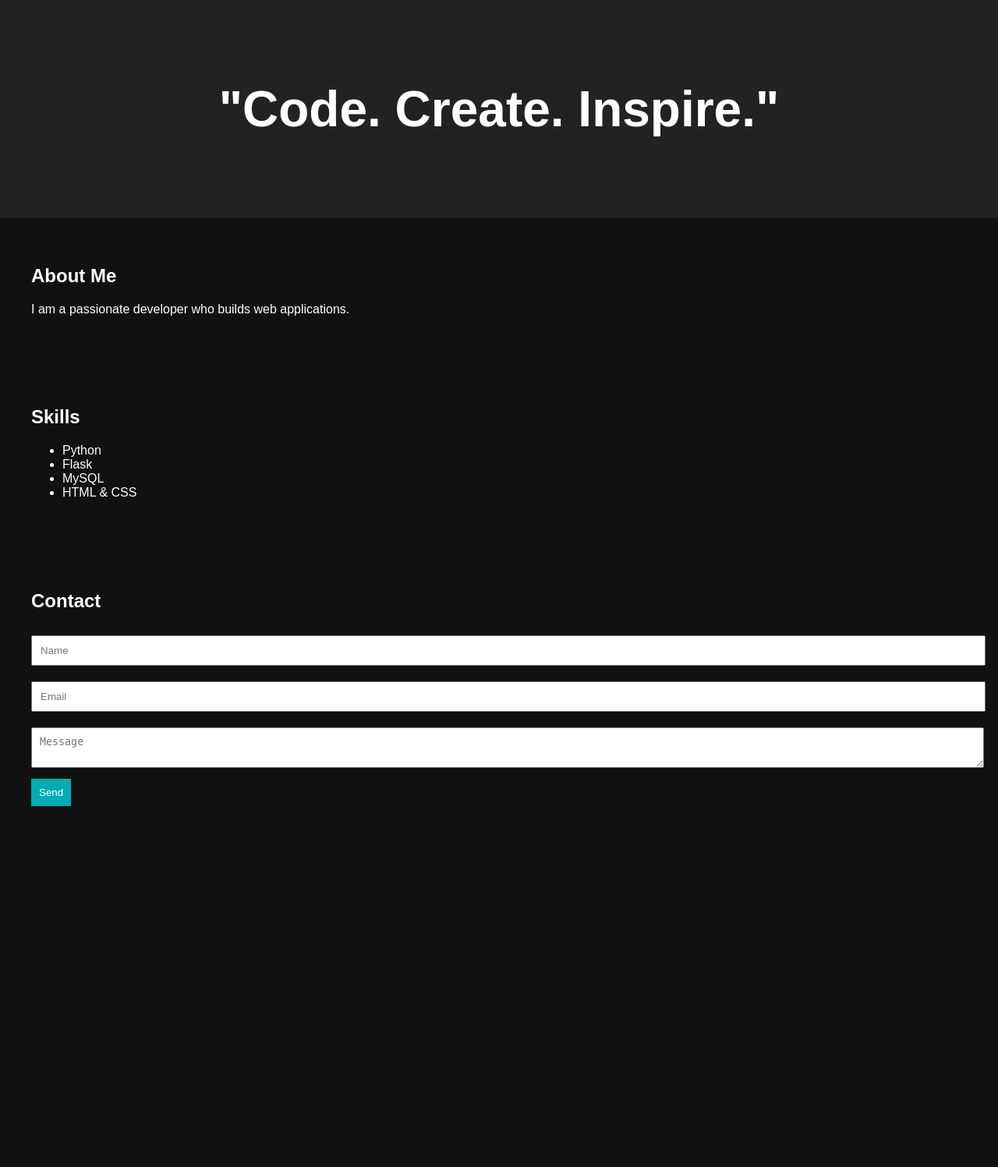
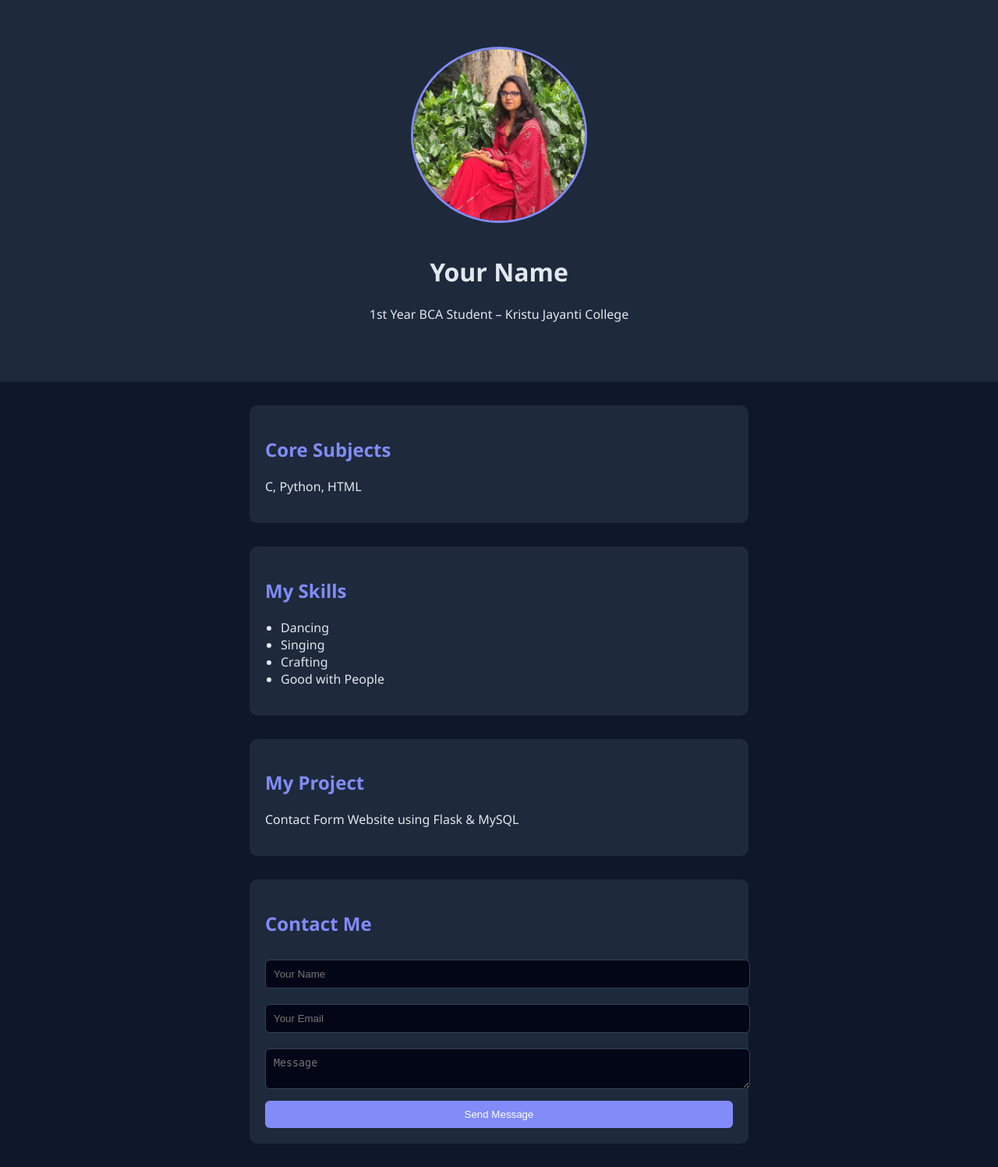
Before and after one commit to srushti-64/helllo, a Flask app: page / in a window 1280 px wide. Shown: the whole page at 78% size. Before the commit the page ends 1034 px from the top, so only its background shows below. Run offline with Flask 3, Linux system fonts and the light colour scheme.

Commit message:
Updated profile section and styling

```diff
--- a/static/style.css
+++ b/static/style.css
@@ -1,31 +1,75 @@
-body {
-    font-family: Arial;
-    margin: 0;
-    background: #111;
-    color: #fff;
+:root {
+    --bg: #0f172a;
+    --card: #1e293b;
+    --text: #e2e8f0;
+    --accent: #818cf8;
 }
 
+body {
+    margin: 0;
+    font-family: 'Segoe UI', sans-serif;
+    background: var(--bg);
+    color: var(--text);
+}
+
+/* Header */
 header {
     text-align: center;
-    padding: 60px;
-    background: #222;
-    font-size: 2em;
+    padding: 60px 20px;
+    background: var(--card);
 }
 
-section {
-    padding: 40px;
+/* Profile Image */
+.profile-img {
+    width: 220px;
+    height: 220px;
+    border-radius: 50%;
+    object-fit: cover;
+    margin-bottom: 15px;
+    border: 3px solid var(--accent);
 }
 
+/* Sections */
+section {
+    max-width: 600px;
+    margin: 30px auto;
+    padding: 20px;
+    background: var(--card);
+    border-radius: 10px;
+}
+
+/* Headings */
+h2 {
+    color: var(--accent);
+}
+
+/* List */
+ul {
+    padding-left: 20px;
+}
+
+/* Inputs */
 input, textarea {
     width: 100%;
     padding: 10px;
     margin: 10px 0;
+    background: #020617;
+    border: 1px solid #334155;
+    color: white;
+    border-radius: 6px;
 }
 
+/* Button */
 button {
     padding: 10px;
-    background: #00adb5;
+    width: 100%;
+    background: var(--accent);
     border: none;
     color: white;
     cursor: pointer;
+    border-radius: 6px;
 }
+
+button:hover {
+    opacity: 0.9;
+}
--- a/templates/index.html
+++ b/templates/index.html
@@ -7,31 +7,38 @@
 <body>
 
 <header>
-    <h1>"Code. Create. Inspire."</h1>
+    <img src="{{ url_for('static', filename='profile.jpg') }}" class="profile-img">
+    <h1>Your Name</h1>
+    <p>1st Year BCA Student – Kristu Jayanti College</p>
 </header>
 
 <section>
-    <h2>About Me</h2>
-    <p>I am a passionate developer who builds web applications.</p>
+    <h2>Core Subjects</h2>
+    <p>C, Python, HTML</p>
 </section>
 
 <section>
-    <h2>Skills</h2>
+    <h2>My Skills</h2>
     <ul>
-        <li>Python</li>
-        <li>Flask</li>
-        <li>MySQL</li>
-        <li>HTML & CSS</li>
+        <li>Dancing</li>
+        <li>Singing</li>
+        <li>Crafting</li>
+        <li>Good with People</li>
     </ul>
 </section>
 
 <section>
-    <h2>Contact</h2>
+    <h2>My Project</h2>
+    <p>Contact Form Website using Flask & MySQL</p>
+</section>
+
+<section>
+    <h2>Contact Me</h2>
     <form action="/contact" method="POST">
-        <input type="text" name="name" placeholder="Name" required>
-        <input type="email" name="email" placeholder="Email" required>
-        <textarea name="message" placeholder="Message"></textarea>
-        <button type="submit">Send</button>
+        <input type="text" name="name" placeholder="Your Name" required>
+        <input type="email" name="email" placeholder="Your Email" required>
+        <textarea name="message" placeholder="Message" required></textarea>
+        <button type="submit">Send Message</button>
     </form>
 </section>
 
```
Also changed, not shown: static/profile.jpg (added).
